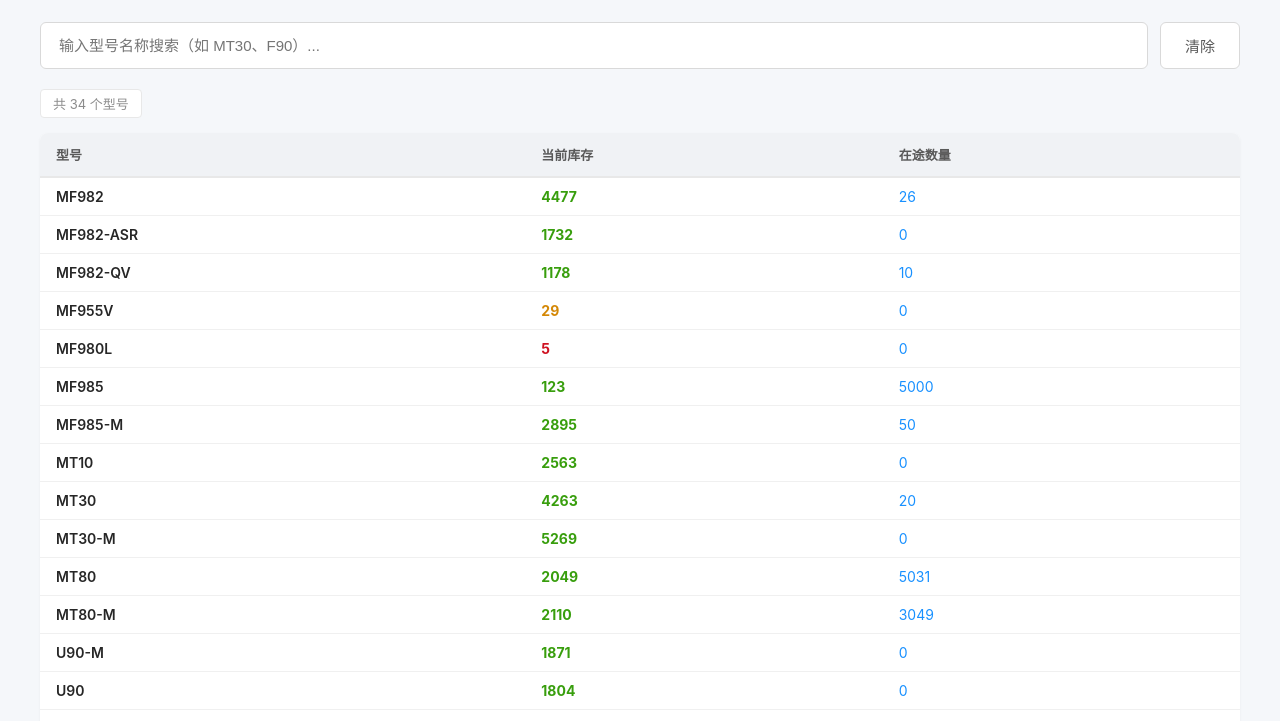
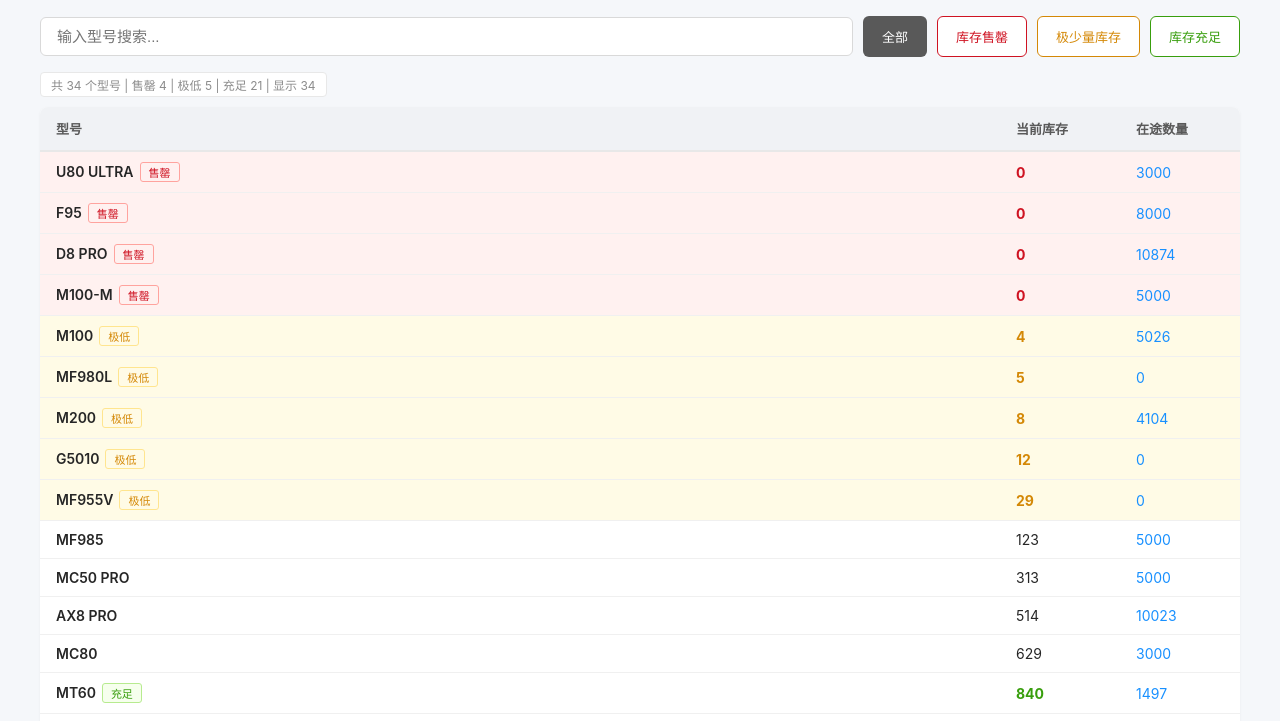
Before and after one commit to xilili1716/olax, a plain HTML site: page index.html in a window 1280 px wide. Shown: the part 79-800 px from the top of the page. Drawn offline with Linux system fonts and the light colour scheme.

Commit message:
搜索版优化: 库存升序 + 快捷筛选 + 颜色标识

```diff
--- a/index.html
+++ b/index.html
@@ -5,48 +5,70 @@
     <meta name="viewport" content="width=device-width, initial-scale=1.0">
     <title>库存搜索仪表盘</title>
     <style>
-        :root { --red: #cf1322; --orange: #d48806; --green: #389e0d; --bg: #f5f7fa; --card-bg: #ffffff; --text-main: #262626; --text-secondary: #8c8c8c; }
-        body { font-family: -apple-system, BlinkMacSystemFont, 'Segoe UI', Roboto, sans-serif; background-color: var(--bg); margin: 0; padding: 20px; color: var(--text-main); }
-        .header { text-align: center; margin-bottom: 25px; }
-        .header h1 { margin: 0; font-size: 22px; color: #001529; }
-        .header .date { font-size: 13px; color: var(--text-secondary); margin-top: 5px; }
-        .search-container { max-width: 1200px; margin: 0 auto 20px auto; display: flex; gap: 12px; }
-        .search-input { flex: 1; padding: 12px 18px; font-size: 15px; border: 1px solid #d9d9d9; border-radius: 6px; outline: none; }
+        :root { --red: #cf1322; --orange: #d48806; --green: #389e0d; --bg: #f5f7fa; --text-main: #262626; --text-secondary: #8c8c8c; }
+        * { box-sizing: border-box; margin: 0; padding: 0; }
+        body { font-family: -apple-system, BlinkMacSystemFont, 'Segoe UI', Roboto, sans-serif; background: var(--bg); padding: 20px; color: var(--text-main); }
+        .header { text-align: center; margin-bottom: 20px; }
+        .header h1 { font-size: 22px; color: #001529; }
+        .header .date { font-size: 13px; color: var(--text-secondary); margin-top: 4px; }
+        .controls { max-width: 1200px; margin: 0 auto 15px auto; display: flex; gap: 10px; flex-wrap: wrap; align-items: center; }
+        .search-input { flex: 1; min-width: 200px; padding: 10px 16px; font-size: 15px; border: 1px solid #d9d9d9; border-radius: 6px; outline: none; }
         .search-input:focus { border-color: #1890ff; box-shadow: 0 0 0 2px rgba(24,144,255,0.2); }
-        .clear-btn { padding: 12px 24px; font-size: 15px; border: 1px solid #d9d9d9; border-radius: 6px; background: #fff; color: #595959; cursor: pointer; }
-        .clear-btn:hover { background: #f5f5f5; }
+        .filter-btn { padding: 10px 18px; font-size: 13px; border: 1px solid #d9d9d9; border-radius: 6px; cursor: pointer; background: #fff; transition: all 0.2s; font-weight: 500; white-space: nowrap; }
+        .filter-btn:hover { border-color: #bbb; }
+        .filter-btn.active { color: #fff; border-color: transparent; }
+        .filter-btn.sold-out { color: var(--red); border-color: var(--red); }
+        .filter-btn.sold-out.active, .filter-btn.sold-out:hover { background: var(--red); color: #fff; }
+        .filter-btn.low-stock { color: var(--orange); border-color: var(--orange); }
+        .filter-btn.low-stock.active, .filter-btn.low-stock:hover { background: var(--orange); color: #fff; }
+        .filter-btn.rich-stock { color: var(--green); border-color: var(--green); }
+        .filter-btn.rich-stock.active, .filter-btn.rich-stock:hover { background: var(--green); color: #fff; }
+        .filter-btn.all { color: #595959; }
+        .filter-btn.all.active, .filter-btn.all:hover { background: #595959; color: #fff; }
         .table-container { max-width: 1200px; margin: 0 auto; background: #fff; border-radius: 8px; box-shadow: 0 1px 3px rgba(0,0,0,0.05); overflow: hidden; }
         table { width: 100%; border-collapse: collapse; }
         th { background: #f0f2f5; padding: 12px 16px; text-align: left; font-size: 13px; font-weight: 600; color: #595959; border-bottom: 2px solid #e8e8e8; }
         td { padding: 10px 16px; border-bottom: 1px solid #f0f0f0; font-size: 14px; }
         tr:hover { background: #fafafa; }
-        .stock-low { color: var(--red); font-weight: bold; }
-        .stock-warn { color: var(--orange); font-weight: bold; }
-        .stock-ok { color: var(--green); font-weight: bold; }
+        tr.sold-out-row { background: #fff1f0; }
+        tr.sold-out-row .stock-val { color: var(--red); font-weight: bold; }
+        tr.low-stock-row { background: #fffbe6; }
+        tr.low-stock-row .stock-val { color: var(--orange); font-weight: bold; }
+        tr.rich-stock-row .stock-val { color: var(--green); font-weight: bold; }
         .transit { color: #1890ff; }
         .model-cell { font-weight: 600; }
+        .tag { display: inline-block; padding: 1px 8px; border-radius: 3px; font-size: 11px; font-weight: 500; margin-left: 6px; }
+        .tag-sold { background: #fff1f0; color: var(--red); border: 1px solid #ffa39e; }
+        .tag-low { background: #fffbe6; color: var(--orange); border: 1px solid #ffe58f; }
+        .tag-rich { background: #f6ffed; color: var(--green); border: 1px solid #b7eb8f; }
         .no-result { text-align: center; padding: 40px; color: #8c8c8c; display: none; }
-        .stats-bar { max-width: 1200px; margin: 0 auto 15px auto; display: flex; gap: 15px; font-size: 13px; color: #8c8c8c; }
-        .stats-bar span { background: #fff; padding: 4px 12px; border-radius: 4px; border: 1px solid #e8e8e8; }
+        .stats-bar { max-width: 1200px; margin: 0 auto 10px auto; display: flex; gap: 12px; font-size: 12px; color: #8c8c8c; flex-wrap: wrap; }
+        .stats-bar span { background: #fff; padding: 3px 10px; border-radius: 4px; border: 1px solid #e8e8e8; }
     </style>
 </head>
 <body>
     <div class="header"><h1>OLAX 库存搜索仪表盘</h1><div class="date">数据日期：2026-07-14</div></div>
-    <div class="search-container">
-        <input type="text" id="searchInput" class="search-input" placeholder="输入型号名称搜索（如 MT30、F90）..." oninput="filterModels()">
-        <button class="clear-btn" onclick="clearSearch()">清除</button>
+
+    <div class="controls">
+        <input type="text" id="searchInput" class="search-input" placeholder="输入型号搜索..." oninput="render()">
+        <button class="filter-btn all active" onclick="setFilter('all',this)">全部</button>
+        <button class="filter-btn sold-out" onclick="setFilter('sold',this)">库存售罄</button>
+        <button class="filter-btn low-stock" onclick="setFilter('low',this)">极少量库存</button>
+        <button class="filter-btn rich-stock" onclick="setFilter('rich',this)">库存充足</button>
     </div>
-    <div class="stats-bar"><span id="totalCount">共 35 个型号</span><span id="filteredCount" style="display:none"></span></div>
+
+    <div class="stats-bar"><span id="statsLine">共 34 个型号</span></div>
+
     <div class="table-container">
         <table>
-            <thead><tr><th>型号</th><th>当前库存</th><th>在途数量</th></tr></thead>
-            <tbody id="tableBody">
-            </tbody>
+            <thead><tr><th>型号</th><th style="width:120px">当前库存</th><th style="width:120px">在途数量</th></tr></thead>
+            <tbody id="tableBody"></tbody>
         </table>
         <div class="no-result" id="noResult">未找到匹配的型号</div>
     </div>
+
     <script>
-        const data = [
+        var raw = [
             ["MF982","4477","26"],["MF982-ASR","1732","0"],["MF982-QV","1178","10"],["MF955V","29","0"],["MF980L","5","0"],
             ["MF985","123","5000"],["MF985-M","2895","50"],["MT10","2563","0"],["MT30","4263","20"],["MT30-M","5269","0"],
             ["MT80","2049","5031"],["MT80-M","2110","3049"],["U90-M","1871","0"],["U90","1804","0"],["U80 ULTRA","0","3000"],
@@ -55,23 +77,62 @@
             ["D9","3303","10000"],["AX8 PRO","514","10023"],["AX8 PRO-M","881","8036"],["A10S","1587","0"],["GE1800","1745","0"],
             ["M100","4","5026"],["M100-M","0","5000"],["M200","8","4104"],["MT60","840","1497"]
         ];
-        function stockClass(v) { var n=parseInt(v); if(n<=10) return 'stock-low'; if(n<=100) return 'stock-warn'; return 'stock-ok'; }
-        function render(filter) {
-            var tbody=document.getElementById('tableBody'), q=(filter||'').toLowerCase(), count=0;
-            tbody.innerHTML='';
+
+        var data = raw.slice().sort(function(a,b){ return parseInt(a[1]) - parseInt(b[1]); });
+
+        var currentFilter = 'all';
+
+        function stockCat(v) {
+            var n = parseInt(v);
+            if (n === 0) return 'sold';
+            if (n < 30) return 'low';
+            if (n > 800) return 'rich';
+            return 'mid';
+        }
+
+        function rowClass(cat) {
+            if (cat === 'sold') return 'sold-out-row';
+            if (cat === 'low') return 'low-stock-row';
+            if (cat === 'rich') return 'rich-stock-row';
+            return '';
+        }
+
+        function tagHtml(cat) {
+            if (cat === 'sold') return '<span class="tag tag-sold">售罄</span>';
+            if (cat === 'low') return '<span class="tag tag-low">极低</span>';
+            if (cat === 'rich') return '<span class="tag tag-rich">充足</span>';
+            return '';
+        }
+
+        function render() {
+            var q = (document.getElementById('searchInput').value || '').toLowerCase();
+            var cat = currentFilter;
+            var tbody = document.getElementById('tableBody');
+            var count = 0;
+            tbody.innerHTML = '';
             data.forEach(function(r){
-                if(q && r[0].toLowerCase().indexOf(q)===-1) return;
-                tbody.innerHTML+='<tr><td class="model-cell">'+r[0]+'</td><td class="'+stockClass(r[1])+'">'+r[1]+'</td><td class="transit">'+r[2]+'</td></tr>';
+                var stock = parseInt(r[1]);
+                var c = stockCat(stock);
+                if (cat === 'sold' && c !== 'sold') return;
+                if (cat === 'low' && c !== 'low') return;
+                if (cat === 'rich' && c !== 'rich') return;
+                if (q && r[0].toLowerCase().indexOf(q) === -1) return;
+                tbody.innerHTML += '<tr class="'+rowClass(c)+'"><td class="model-cell">'+r[0]+tagHtml(c)+'</td><td class="stock-val">'+r[1]+'</td><td class="transit">'+r[2]+'</td></tr>';
                 count++;
             });
-            document.getElementById('noResult').style.display=count===0?'block':'none';
-            document.getElementById('filteredCount').style.display=q?'inline':'none';
-            document.getElementById('filteredCount').textContent='匹配 '+count+' 个型号';
-            document.getElementById('totalCount').textContent='共 '+data.length+' 个型号';
+            document.getElementById('noResult').style.display = count === 0 ? 'block' : 'none';
+            var sold = 0, low = 0, rich = 0;
+            data.forEach(function(r){var c=stockCat(parseInt(r[1]));if(c==='sold')sold++;if(c==='low')low++;if(c==='rich')rich++;});
+            document.getElementById('statsLine').innerHTML = '共 '+data.length+' 个型号 | 售罄 '+sold+' | 极低 '+low+' | 充足 '+rich+' | 显示 '+count;
         }
-        function filterModels(){ render(document.getElementById('searchInput').value); }
-        function clearSearch(){ document.getElementById('searchInput').value=''; render(''); }
-        render('');
+
+        function setFilter(f, btn) {
+            currentFilter = f;
+            document.querySelectorAll('.filter-btn').forEach(function(b){ b.classList.remove('active'); });
+            btn.classList.add('active');
+            render();
+        }
+        render();
     </script>
 </body>
 </html>
```
